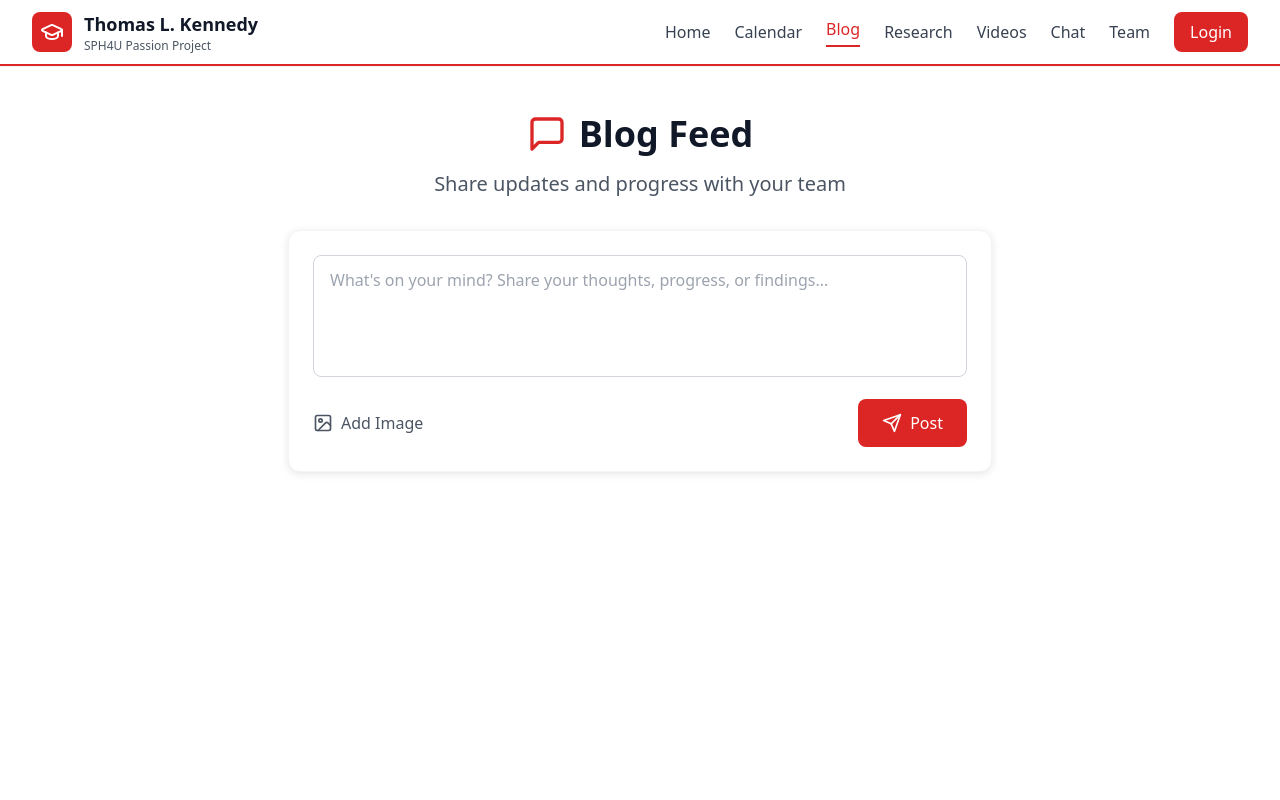
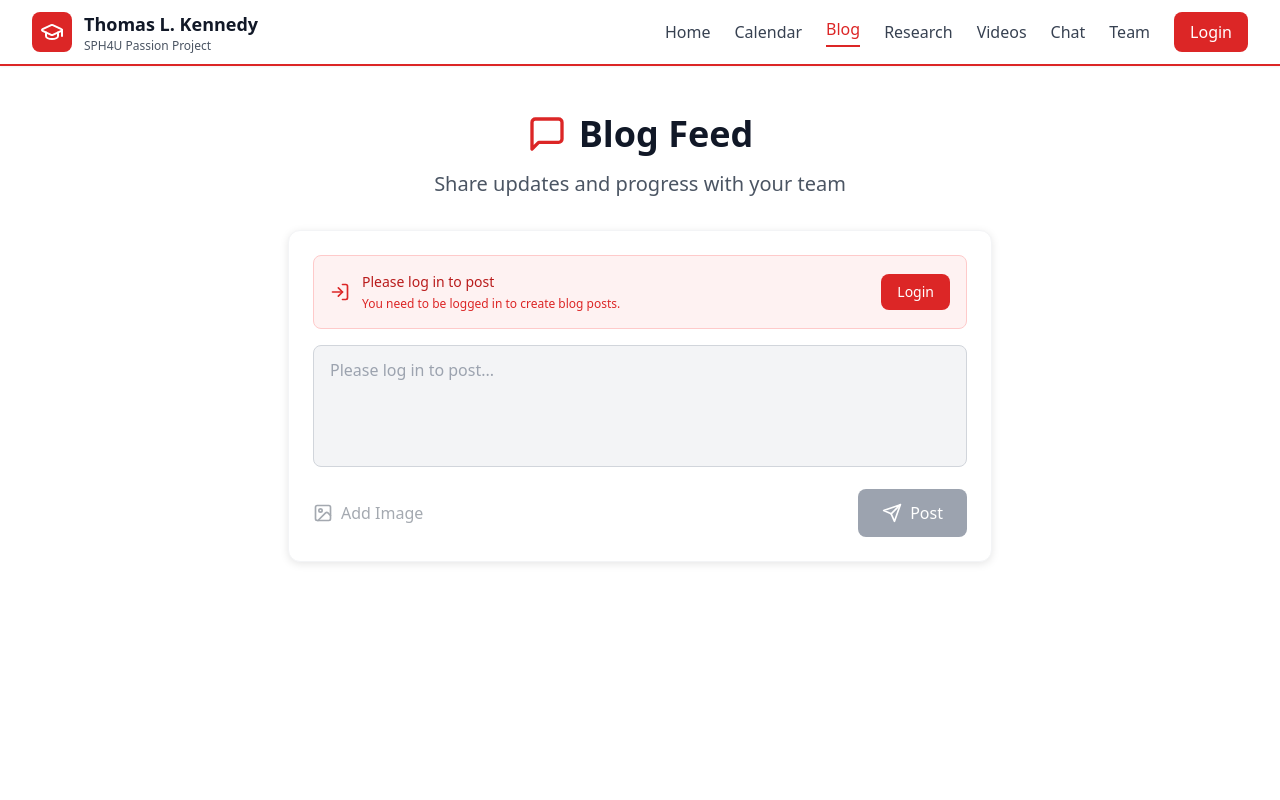
Before and after one commit to HastH8/SPH4U, a React (Vite) app: page /blog in a window 1280 px wide. Shown: the top 800 px of the page. Built offline with nearby package versions, Linux system fonts and the light colour scheme.

Commit message:
Update Blog.jsx

```diff
--- a/src/pages/Blog.jsx
+++ b/src/pages/Blog.jsx
@@ -1,5 +1,6 @@
 import { useState, useEffect } from 'react'
-import { MessageSquare, Clock, Send, Image as ImageIcon, X, Maximize2, Minimize2 } from 'lucide-react'
+import { useNavigate } from 'react-router-dom'
+import { MessageSquare, Clock, Send, Image as ImageIcon, X, Maximize2, Minimize2, LogIn } from 'lucide-react'
 import { posts as initialPosts } from '../data/posts'
 import { users } from '../data/users'
 
@@ -11,6 +12,10 @@ export default function Blog() {
     return saved ? JSON.parse(saved) : initialPosts
   })
   const [expandedPosts, setExpandedPosts] = useState({})
+  const navigate = useNavigate()
+
+  const currentUser = JSON.parse(localStorage.getItem('currentUser') || 'null')
+  const isLoggedIn = !!currentUser
 
   useEffect(() => {
     localStorage.setItem('blogPosts', JSON.stringify(blogPosts))
@@ -45,11 +50,15 @@ export default function Blog() {
 
   const handleSubmit = (e) => {
     e.preventDefault()
+    if (!isLoggedIn) {
+      navigate('/login')
+      return
+    }
     if (!newPost.trim() && !newPostImage) return
 
     const post = {
       id: Date.now(),
-      userId: 1,
+      userId: currentUser.id,
       text: newPost,
       timestamp: new Date().toISOString(),
       image: newPostImage,
@@ -83,13 +92,29 @@ export default function Blog() {
           </div>
 
           <div className="bg-white rounded-xl p-4 sm:p-6 card-shadow mb-8 border border-gray-100">
+            {!isLoggedIn && (
+              <div className="bg-red-50 border border-red-200 rounded-lg p-4 mb-4 flex items-center gap-3">
+                <LogIn className="w-5 h-5 text-red-600 flex-shrink-0" />
+                <div className="flex-1">
+                  <p className="text-sm text-red-700 font-medium">Please log in to post</p>
+                  <p className="text-xs text-red-600 mt-1">You need to be logged in to create blog posts.</p>
+                </div>
+                <button
+                  onClick={() => navigate('/login')}
+                  className="bg-red-600 text-white px-4 py-2 rounded-lg hover:bg-red-700 transition-colors text-sm font-medium"
+                >
+                  Login
+                </button>
+              </div>
+            )}
             <form onSubmit={handleSubmit} className="space-y-4">
               <textarea
                 value={newPost}
                 onChange={(e) => setNewPost(e.target.value)}
-                placeholder="What's on your mind? Share your thoughts, progress, or findings..."
-                className="w-full px-3 sm:px-4 py-2 sm:py-3 border border-gray-300 rounded-lg focus:outline-none focus:ring-2 focus:ring-red-600 focus:border-transparent resize-none text-sm sm:text-base"
+                placeholder={isLoggedIn ? "What's on your mind? Share your thoughts, progress, or findings..." : "Please log in to post..."}
+                className="w-full px-3 sm:px-4 py-2 sm:py-3 border border-gray-300 rounded-lg focus:outline-none focus:ring-2 focus:ring-red-600 focus:border-transparent resize-none text-sm sm:text-base disabled:bg-gray-100 disabled:cursor-not-allowed"
                 rows="4"
+                disabled={!isLoggedIn}
               />
 
               {newPostImage && (
@@ -110,21 +135,23 @@ export default function Blog() {
               )}
 
               <div className="flex flex-col sm:flex-row items-stretch sm:items-center justify-between gap-3">
-                <label className="cursor-pointer">
+                <label className={`cursor-pointer ${!isLoggedIn ? 'opacity-50 cursor-not-allowed' : ''}`}>
                   <input
                     type="file"
                     accept="image/*"
                     onChange={handleImageUpload}
                     className="hidden"
+                    disabled={!isLoggedIn}
                   />
-                  <div className="flex items-center gap-2 text-gray-600 hover:text-red-600 transition-colors text-sm sm:text-base">
+                  <div className={`flex items-center gap-2 text-gray-600 transition-colors text-sm sm:text-base ${isLoggedIn ? 'hover:text-red-600' : ''}`}>
                     <ImageIcon className="w-5 h-5" />
                     <span className="font-medium">Add Image</span>
                   </div>
                 </label>
                 <button
                   type="submit"
-                  className="bg-red-600 text-white px-4 sm:px-6 py-2 sm:py-3 rounded-lg hover:bg-red-700 transition-colors flex items-center justify-center gap-2 font-medium text-sm sm:text-base"
+                  className="bg-red-600 text-white px-4 sm:px-6 py-2 sm:py-3 rounded-lg hover:bg-red-700 transition-colors flex items-center justify-center gap-2 font-medium text-sm sm:text-base disabled:bg-gray-400 disabled:cursor-not-allowed"
+                  disabled={!isLoggedIn}
                 >
                   <Send className="w-4 h-4 sm:w-5 sm:h-5" />
                   Post
```
